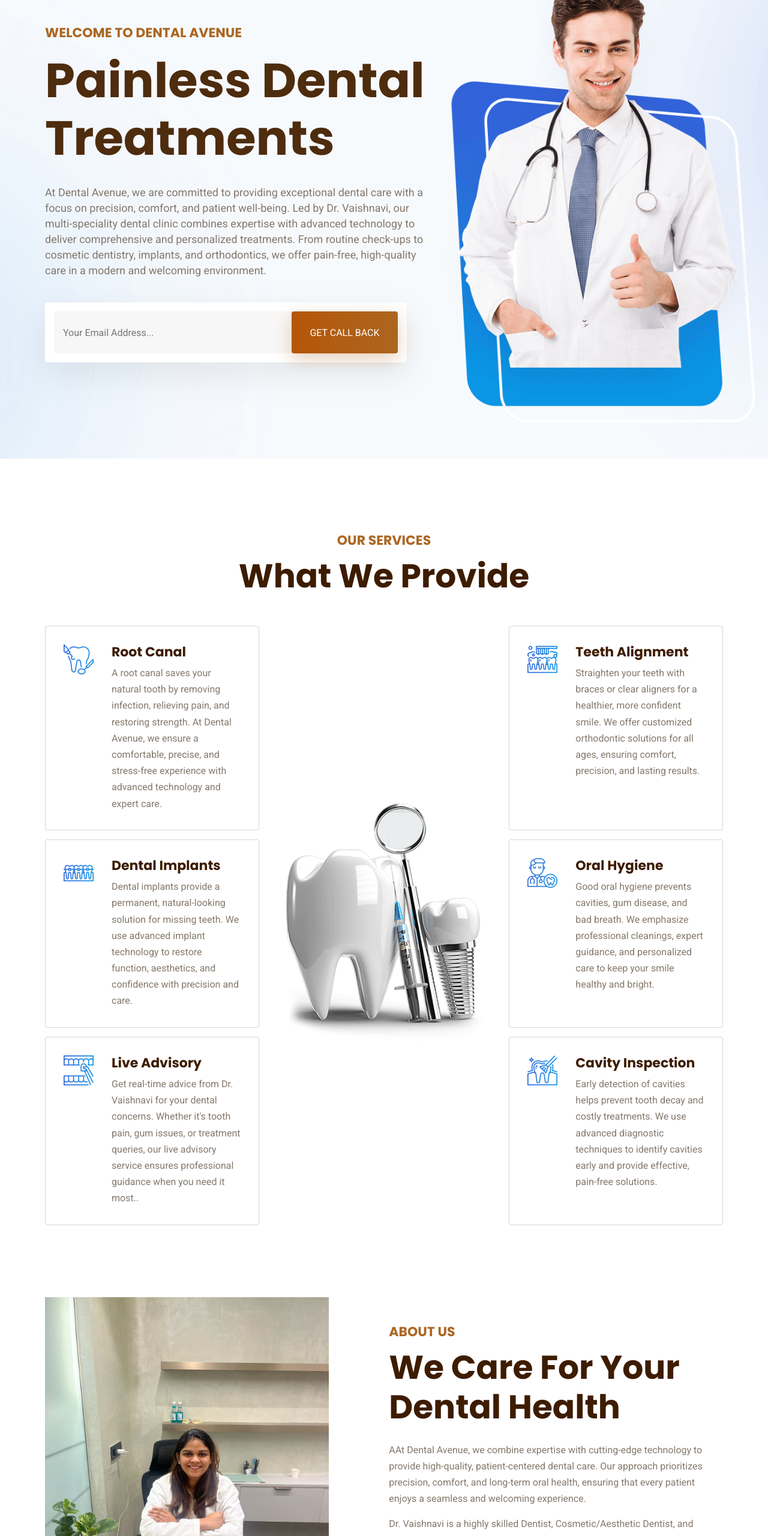
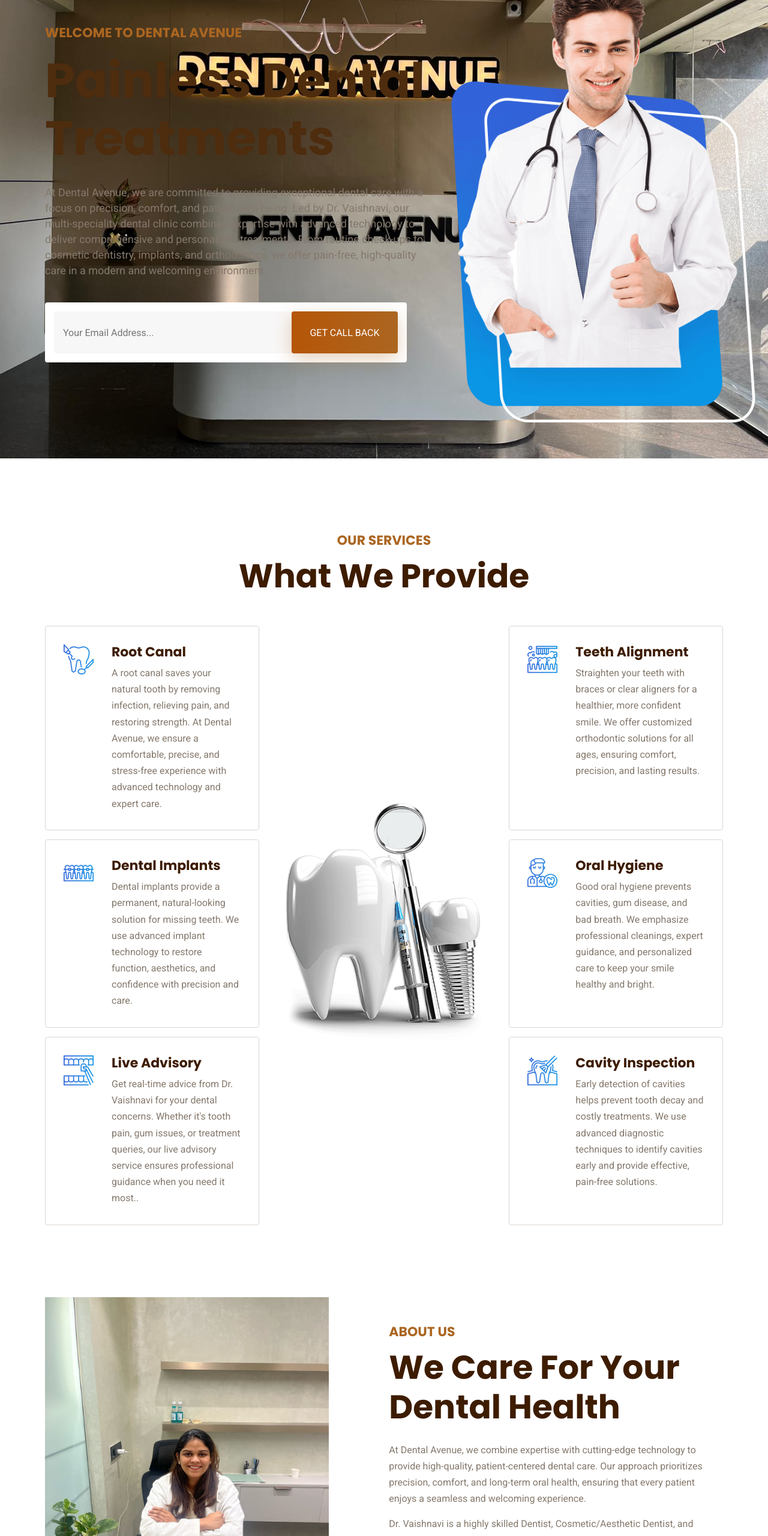
Before and after one commit to dentalavenueco/dentalavenueco.github.io, a plain HTML site: page index.html in a window 1280 px wide. Shown: the part 240-2800 px from the top of the page at 60% size. Drawn offline with nearby package versions, Linux system fonts and the light colour scheme.

Commit message:
Update index.html

```diff
--- a/index.html
+++ b/index.html
@@ -76,7 +76,7 @@
     <div class="header-bottom" data-header>
       <div class="container">
 
-        <a href="logo1" class="logo">Dental Avenue</a>
+        <a href="logo1.png" class="logo">Dental Avenue</a>
 
         <nav class="navbar container" data-navbar>
           <ul class="navbar-list">
@@ -123,7 +123,7 @@
         - #HERO
       -->
 
-      <section class="section hero" id="home" style="background-image: url('./assets/images/hero-bg.png')"
+      <section class="section hero" id="home" style="background-image: url('c5.jpeg')"
         aria-label="hero">
         <div class="container">
 
@@ -329,7 +329,7 @@
             <h2 class="h2 section-title">We Care For Your Dental Health</h2>
 
             <p class="section-text section-text-1">
-              AAt Dental Avenue, we combine expertise with cutting-edge technology to provide high-quality,
+              At Dental Avenue, we combine expertise with cutting-edge technology to provide high-quality,
               patient-centered dental care. Our approach prioritizes precision, comfort, and long-term oral health,
               ensuring that every patient enjoys a seamless and welcoming experience.
             </p>
@@ -357,7 +357,7 @@
         <div class="container">
 
           <figure class="cta-banner">
-            <img src="./assets/images/cta-banner.png" width="1056" height="1076" loading="lazy" alt="cta banner"
+            <img src="CTA.jpg" width="1056" height="1076" loading="lazy" alt="cta banner"
               class="w-100">
           </figure>
 
```
